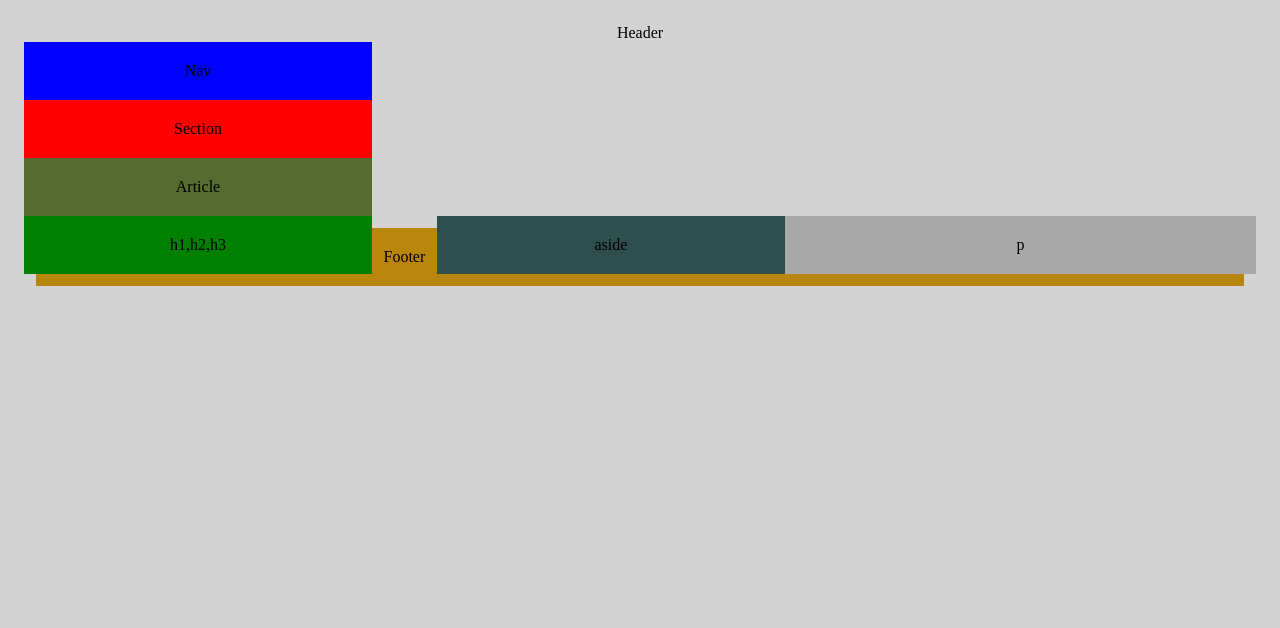
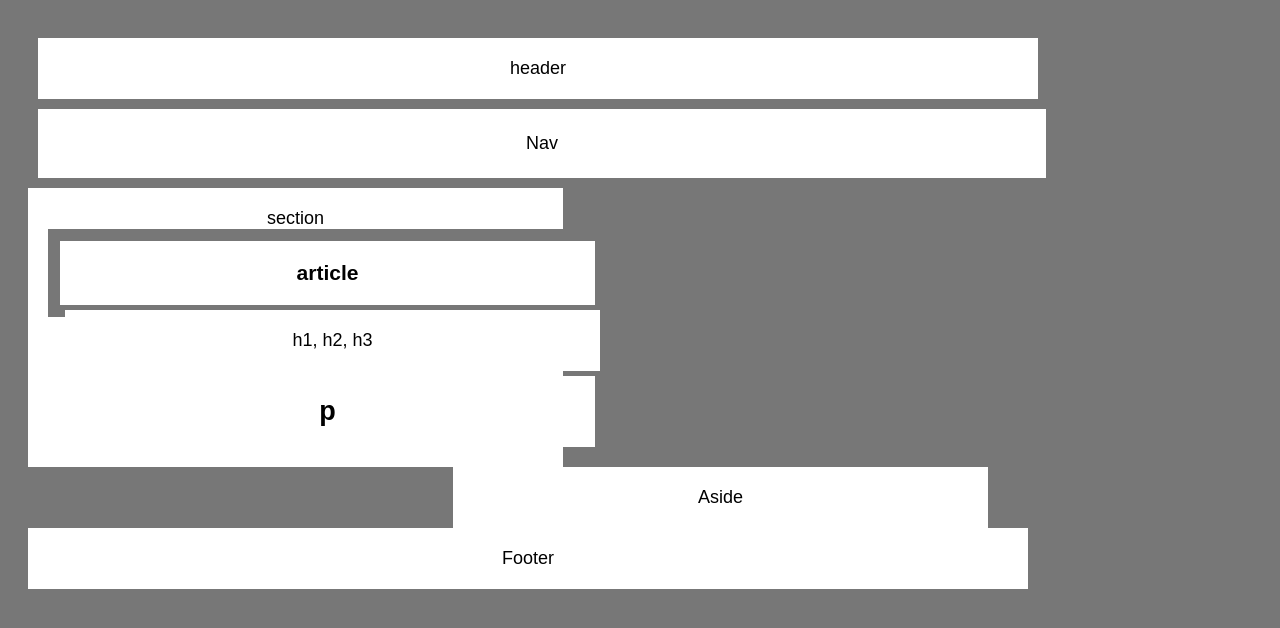
Before and after one commit to cmainegra/HW-Wireframe, a plain HTML site: page index.html in a window 1280 px wide. Drawn offline with Linux system fonts and the light colour scheme.

Commit message:
2nd edit

```diff
--- a/index.html
+++ b/index.html
@@ -4,29 +4,27 @@
     <title> HW-Wireframe
         </title>
         <body>
-        <head>
-            Header
-            </head>
-            <div id="Nav">
+        <div>
+            <header>
+            header
+            </header>
+            <nav>
                 Nav
-            </div>
-            <div id="Section">
-                Section
-            </div>
-            <div id="Article">
-                Article
-            </div>
-            <div id="theHs">
-                h1,h2,h3
-            </div>
-            <div id="p">
-                p
-            </div>
-            <div id="aside">
-                aside
-            </div>
-            <footer>
+            </nav>
+               <Section>
+                section
+                    <article>
+                        <h1>article</h1>
+                            <p1>h1, h2, h3</p1>
+                                <h2>p</h2>
+                    </article>
+                </Section>
+        </div>
+        <div id="aside">
+            Aside
+        </div>
+            <footer class=clearfix>
                 Footer
             </footer>
-                       </body>
+        </body>
 </html>
--- a/style.css
+++ b/style.css
@@ -1,53 +1,77 @@
 body {
-    background-color: lightgray;
-    margin: 12px;
+    font-family: "Arial", "Helvetica Neue", Helvetica, sans-serif;
+    background-color: #777;
+    width: 960px;
+    font-size: 18px;
+    padding: 20px;
     text-align: center;
+}
+header {
+    background-color: white;
+    padding: 25px;
+    margin: 10px;
+    width: 960px;
+    padding: 20px;
+}
+div {
+    padding: 0px;
+    margin: 0px;
+    width: 960px;
+}
+article {
+    color: black;
+    background-color: #777;
+    width:495px;
     padding: 12px;
+    margin: 0px;
 }
-head {
-    background-color: gray;
-    padding: 25px;
-    margin: 20px;
+footer {
+    width: 960px;
+    background-color: white;
+    padding: 20px;
+    margin: 0px;
+    clear: both;
+    display: table;
 }
-#Nav {
-    background-color: blue;
+ #aside {
+     width: 495px;
+     float: right;
+     background-color: white;
      padding: 20px;
-    width: 25%;
+     text-align: center;
  }
-#Section {
-    background-color: red;
-    padding: 20px;
-    width: 25%;
+ Nav {
+     width:960px;
+     padding: 24px;
+     text-align: center;
+     background-color: white;
+     margin: 10px;
  }
-#theHs {
-    background-color: green;
+ h1 {
+     background-color: white;
+     font-weight: bold;
      margin: 0px;
      padding: 20px;
-    width: 25%;
+     width: 495px;
+ }
+ section {
+     background-color: white;
+     float: left;
+     width: 495px;
+     margin: 0px;
+     padding: 20px;
+ }
+ p1 {
+     background-color: white;
+     margin: 5px;
+     padding: 20px;
+     width: 495px;
      float: left;
  }
-#p {
-    background-color: darkgray;
+ h2 {
+     background-color: white;
+     margin: 0px;
      padding: 20px;
-    width: 35%;
-    float: right;
+     width: 495px;
+     float: left;
  }
-#aside {
-    background-color: darkslategrey;
-    padding: 20px;
-    width: 25%;
-    float: right;
-}
-#Article {
-    background-color: darkolivegreen;
-    padding: 20px;
-    width: 25%;
-
-}
-footer {
-    background-color: darkgoldenrod;
-    padding: 20px;
-    margin: 12px;
-    border: 5px;
-    text-align: center
-    }
```
Lines whose indentation alone changed are shown as unchanged.
